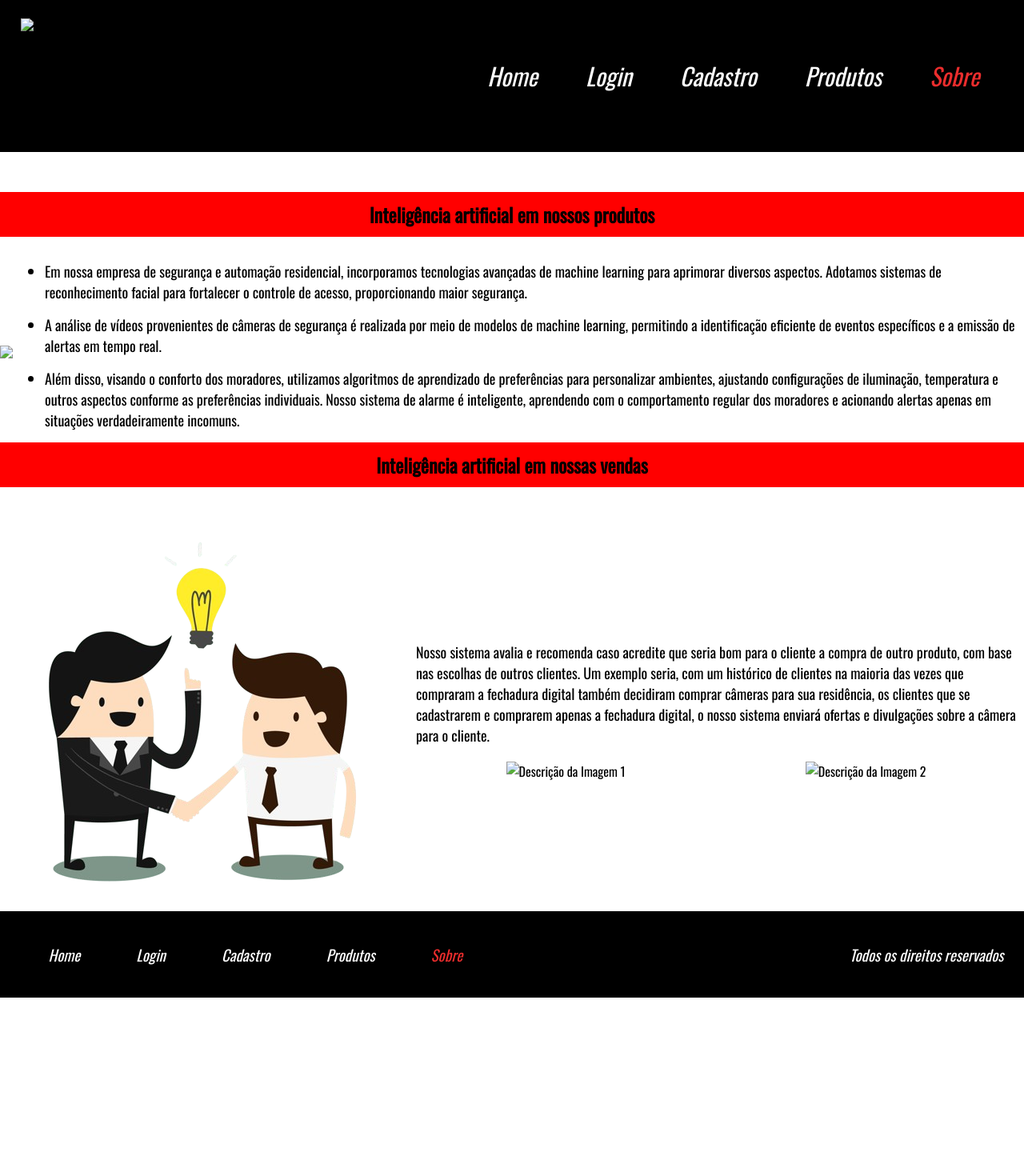
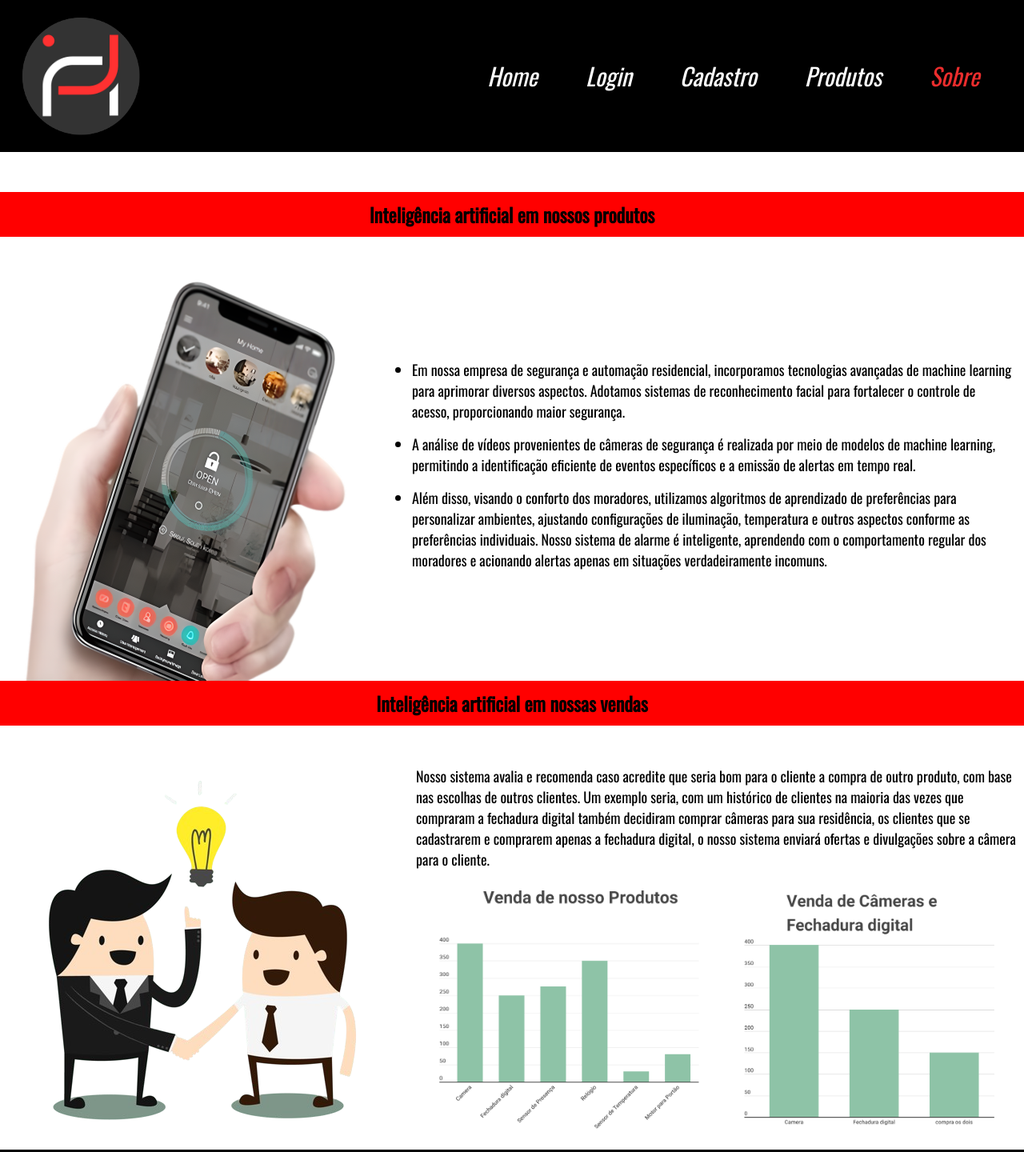
Before and after one commit to MatheusLeal55morais/rmveiculos, a plain HTML site: page sobre.html in a window 1280 px wide. Shown: the top 1440 px of the page at 80% size. Before the commit the page ends 1247 px from the top, so only its background shows below. Drawn offline with nearby package versions, Linux system fonts and the light colour scheme; files that its build step writes are made by us from their sources; files whose address does not match are found by name.

Commit message:
sobre.html

```diff
--- a/sobre.html
+++ b/sobre.html
@@ -3,7 +3,7 @@
 <head>
 	<title>Sobre</title>
 	<link href="https://fonts.googleapis.com/css?family=Oswald" rel="stylesheet">
-	<link href="css/style.css" rel="stylesheet">
+	<link href="style.css" rel="stylesheet">
 	<meta charset="utf-8" />
 	<meta name="viewport" content="width=device-width,initial-scale=1.0,maximum-scale=1.0">
 </head>
@@ -13,7 +13,7 @@
 
 	<div class="container">
 	<div class="logo">
-		<img src="imagens/logo.png" />
+		<img src="logo.png" />
 	</div><!--logo-->
 
 	<nav class="desktop">
@@ -48,7 +48,7 @@
     </div><!--line-titulo-->
     <div class="containerr5">
         <div class="half1-wraper5">
-            <img src="imagens/ceel.png" class="IHOO">
+            <img src="ceel.png" class="IHOO">
             <div class="text-container5">
                 <ul>
                     <li>Em nossa empresa de segurança e automação residencial, incorporamos tecnologias avançadas de machine learning para aprimorar diversos aspectos. Adotamos sistemas de reconhecimento facial para fortalecer o controle de acesso, proporcionando maior segurança.</li>
@@ -79,8 +79,8 @@
 
                 <!-- Nova div para as imagens abaixo do texto -->
                 <div class="image-container">
-                    <img src="imagens/prod.png" alt="Descrição da Imagem 1">
-                    <img src="imagens/comp.png" alt="Descrição da Imagem 2">
+                    <img src="prod.png" alt="Descrição da Imagem 1">
+                    <img src="comp.png" alt="Descrição da Imagem 2">
                 </div>
             </div>
         </div>
```
